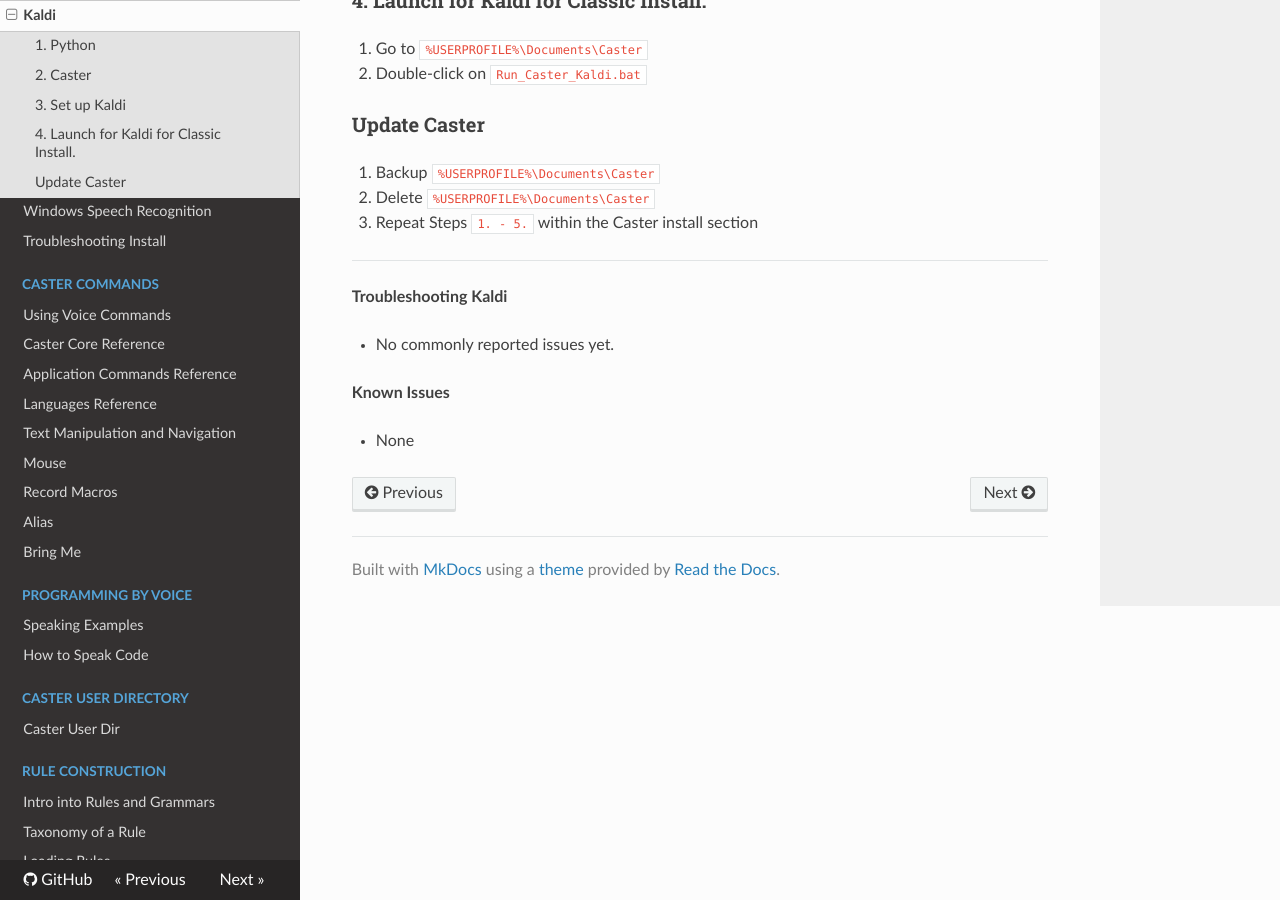
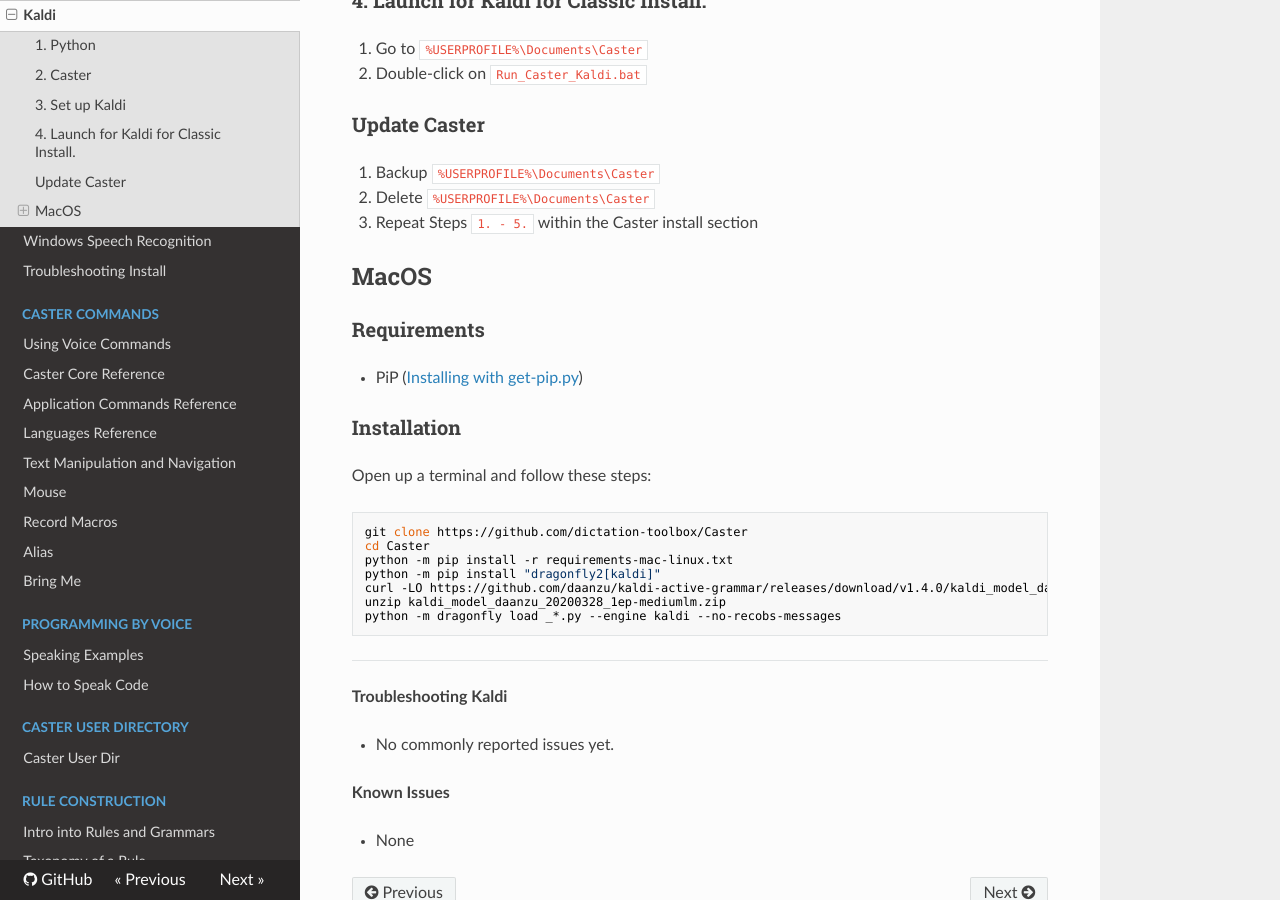
Before and after one commit to dictation-toolbox/Caster, an MkDocs documentation site: the page built from docs/readthedocs/Installation/Kaldi.md, in a window 1280 px wide and 900 px high, scrolled down 907 px. Built offline with MkDocs 1.6.1, drawn with Linux system fonts in a browser that asks for light colours; nearby versions of some CDN libraries; comment, search, counter and statistics services are not loaded.

Commit message:
Document Kaldi installation on MacOS

````diff
--- a/docs/readthedocs/Installation/Kaldi.md
+++ b/docs/readthedocs/Installation/Kaldi.md
@@ -35,6 +35,25 @@ Make sure to select `Add python to path`. This can be done manually by searching
 2. Delete `%USERPROFILE%\Documents\Caster`
 3. Repeat Steps `1. - 5.` within the Caster install section
 
+## MacOS
+
+### Requirements
+
+* PiP ([Installing with get-pip.py](https://pip.pypa.io/en/stable/installing/#installing-with-get-pip-py))
+
+### Installation
+
+Open up a terminal and follow these steps:
+```
+git clone https://github.com/dictation-toolbox/Caster
+cd Caster
+python -m pip install -r requirements-mac-linux.txt
+python -m pip install "dragonfly2[kaldi]"
+curl -LO https://github.com/daanzu/kaldi-active-grammar/releases/download/v1.4.0/kaldi_model_daanzu_20200328_1ep-mediumlm.zip
+unzip kaldi_model_daanzu_20200328_1ep-mediumlm.zip
+python -m dragonfly load _*.py --engine kaldi --no-recobs-messages
+```
+
 ------
 
    **Troubleshooting Kaldi**
````
